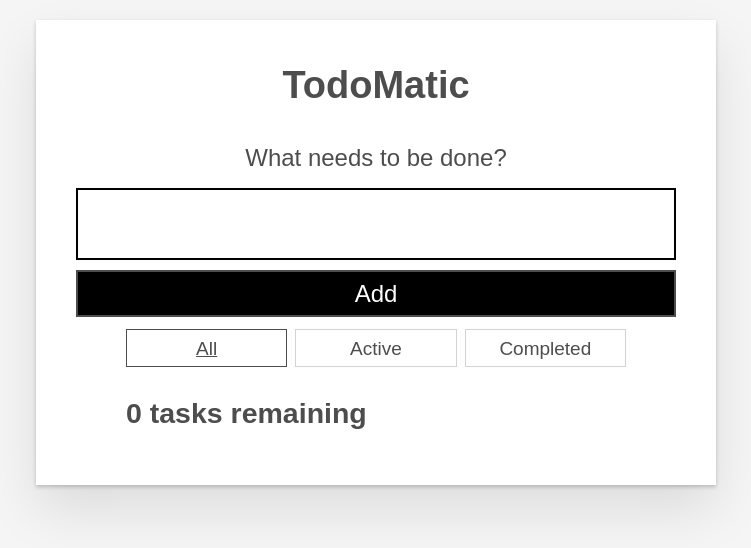
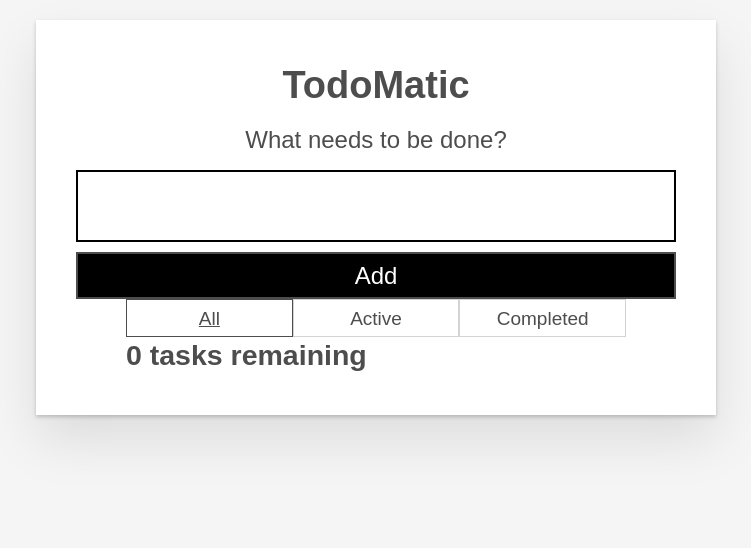
Before and after one commit to 2919197440/moz-todo-react, a React (Create React App) app: page / in a window 1280 px wide. Shown: the top 548 px of the page, without its empty margins (264-1015 px from the left). Built offline with nearby package versions, Linux system fonts and the light colour scheme.

Commit message:
Finish All

```diff
--- a/src/index.css
+++ b/src/index.css
@@ -15,19 +15,28 @@ html {
 }
 
 h1,
+h2,
+ul,
+button,
+input,
+optgroup,
+select,
+textarea {
+  margin: 0;
+  padding: 0;
+}
+
+h1,
 h2 {
   margin-bottom: 0;
 }
 
 ul {
   list-style: none;
-  padding: 0;
 }
 
 button {
   border: none;
-  margin: 0;
-  padding: 0;
   width: auto;
   overflow: visible;
   background: transparent;
@@ -51,7 +60,6 @@ textarea {
   font-family: inherit;
   font-size: 100%;
   line-height: 1.15;
-  margin: 0;
 }
 
 button,
@@ -67,9 +75,7 @@ body {
   width: 100%;
   max-width: 68rem;
   margin: 0 auto;
-  font:
-    1.6rem/1.25 Arial,
-    sans-serif;
+  font: 1.6rem/1.25 Arial, sans-serif;
   background-color: #f5f5f5;
   color: #4d4d4d;
 }
@@ -81,7 +87,6 @@ body {
   }
 }
 
-/*END RESETS*/
 /* GLOBAL STYLES */
 .form-group>input[type="text"] {
   display: inline-block;
@@ -150,25 +155,18 @@ body {
 }
 
 [class*="stack"]>* {
-  margin-top: 0;
-  margin-bottom: 0;
+  margin: 0;
 }
 
-.stack-small>*+* {
+.stack-small>*+*,
+.stack-large>*+* {
   margin-top: 1.25rem;
 }
 
-.stack-large>*+* {
-  margin-top: 2.5rem;
-}
-
 @media screen and (min-width: 550px) {
-  .stack-small>*+* {
+  .stack-small>*+*,
+  .stack-large>*+* {
     margin-top: 1.4rem;
-  }
-
-  .stack-large>*+* {
-    margin-top: 2.8rem;
   }
 }
 
@@ -182,9 +180,7 @@ body {
   margin: 2rem 0 4rem 0;
   padding: 1rem;
   position: relative;
-  box-shadow:
-    0 2px 4px 0 rgba(0, 0, 0, 0.2),
-    0 2.5rem 5rem 0 rgba(0, 0, 0, 0.1);
+  box-shadow: 0 2px 4px 0 rgba(0, 0, 0, 0.2), 0 2.5rem 5rem 0 rgba(0, 0, 0, 0.1);
 }
 
 @media screen and (min-width: 550px) {
@@ -195,8 +191,7 @@ body {
 
 .todoapp>* {
   max-width: 50rem;
-  margin-left: auto;
-  margin-right: auto;
+  margin: 0 auto;
 }
 
 .todoapp>form {
@@ -205,9 +200,7 @@ body {
 
 .todoapp>h1 {
   display: block;
-  max-width: 100%;
   text-align: center;
-  margin: 0;
   margin-bottom: 1rem;
 }
 
@@ -247,7 +240,7 @@ body {
 
 .filters {
   width: 100%;
-  margin: unset auto;
+  margin: auto;
 }
 
 /* Todo item styles */
@@ -307,10 +300,8 @@ body {
 
 .c-cb>label {
   font-size: inherit;
-  font-family: inherit;
   line-height: inherit;
   display: inline-block;
-  margin-bottom: 0;
   padding: 8px 15px 5px;
   cursor: pointer;
   touch-action: manipulation;
```
